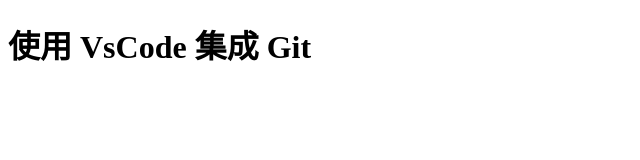
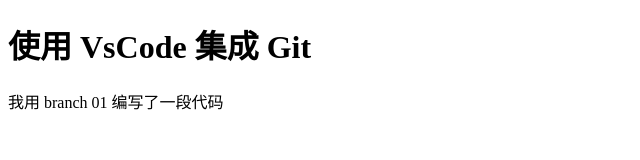
Before and after one commit to YuanYueNG/vscode-git, a plain HTML site: page index.html in a window 1280 px wide. Shown: the whole page, without its empty margins (0-640 px from the left). Drawn offline with Linux system fonts and the light colour scheme.

Commit message:
我用 branch 01 编写了一段代码

```diff
--- a/index.html
+++ b/index.html
@@ -10,6 +10,7 @@
 
 <body>
 	<h1>使用 VsCode 集成 Git</h1>
+	<p>我用 branch 01 编写了一段代码</p>
 </body>
 
 </html>
```
